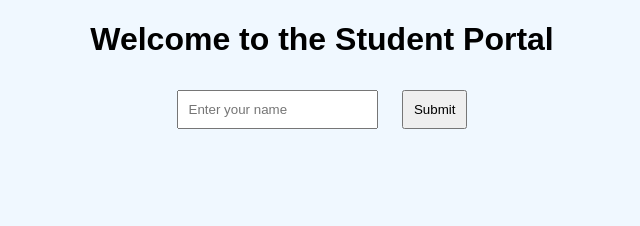
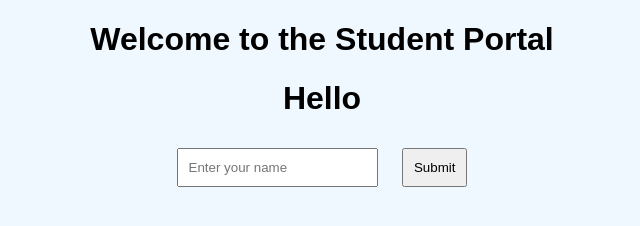
Before and after one commit to Saipraneeth-B/StudentPortal, a plain HTML site: page index.html in a window 1280 px wide. Shown: the whole page, without its empty margins (318-958 px from the left). Drawn offline with Linux system fonts and the light colour scheme.

Commit message:
Corrected commit message

```diff
--- a/index.html
+++ b/index.html
@@ -6,6 +6,8 @@
 </head>
 <body>
   <h1>Welcome to the Student Portal</h1>
+  <h1>Hello</h1>
+  </h1>
   <form onsubmit="return validateForm()">
     <input type="text" id="name" placeholder="Enter your name" />
     <input type="submit" value="Submit" />
```
